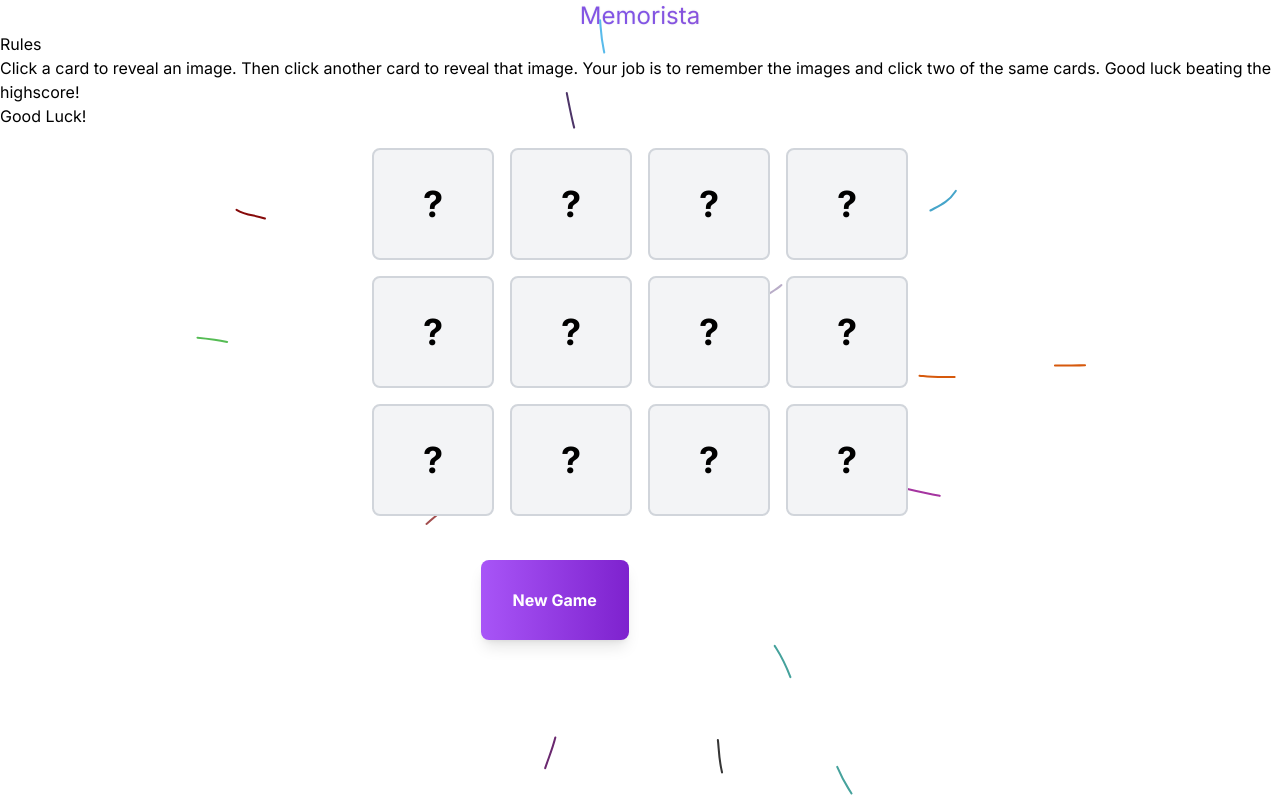
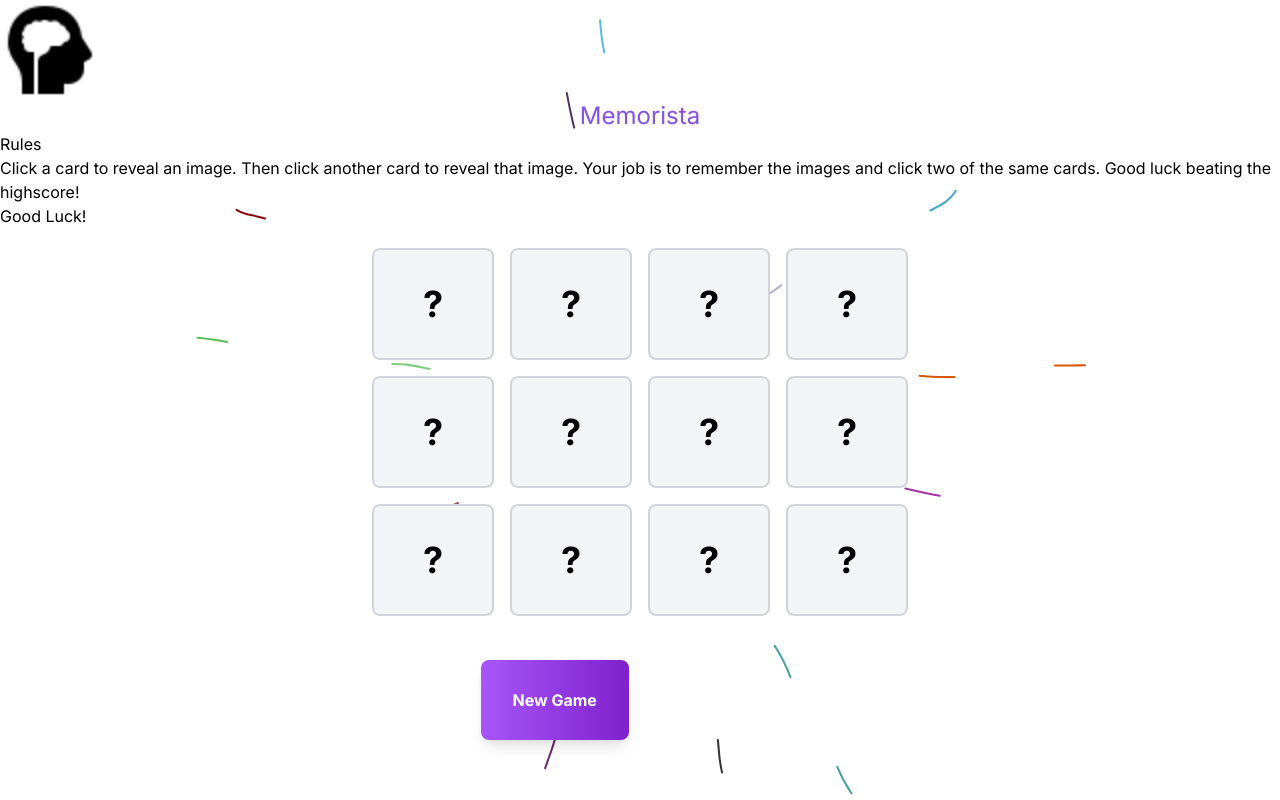
Before and after one commit to hasuwini77/memory_testing_no_components, a Next.js app: page / in a window 1280 px wide. Built offline with nearby package versions, Linux system fonts and the light colour scheme.

Commit message:
fixed the image header test

```diff
--- a/src/components/Header/index.tsx
+++ b/src/components/Header/index.tsx
@@ -1,11 +1,9 @@
-import Image from "next/image";
-import logo from "/public/logo.png";
 // import MyFish from "@/components/newFishIcon";
 
 const Header = () => {
   return (
     <div className="flex flex-col justify-between align-center">
-      <Image src={logo} alt="logo" width={50} height={50} priority hidden />
+      <img src="/logo.png" alt="logo" width={100} height={100} />
       {/* <MyFish /> */}
       <h1 className="text-center text-2xl bg-gradient-to-r from-purple-500 via-violet-500 to-pink-500 text-transparent bg-clip-text [text-shadow:0_0_2px_rgba(0,0,0,0.1)]">
         Memorista
```
Also changed, not shown: 1 other file (tests, documents, lock files or other folders).
